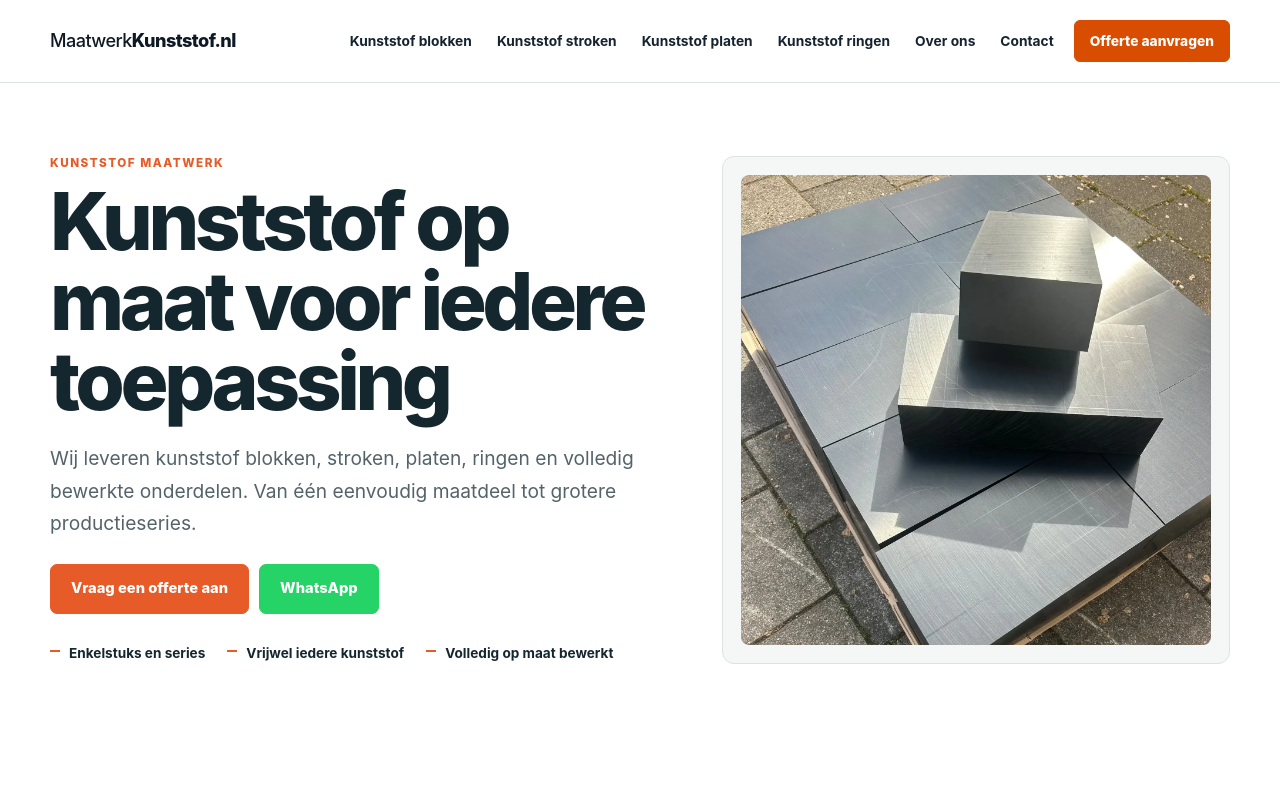
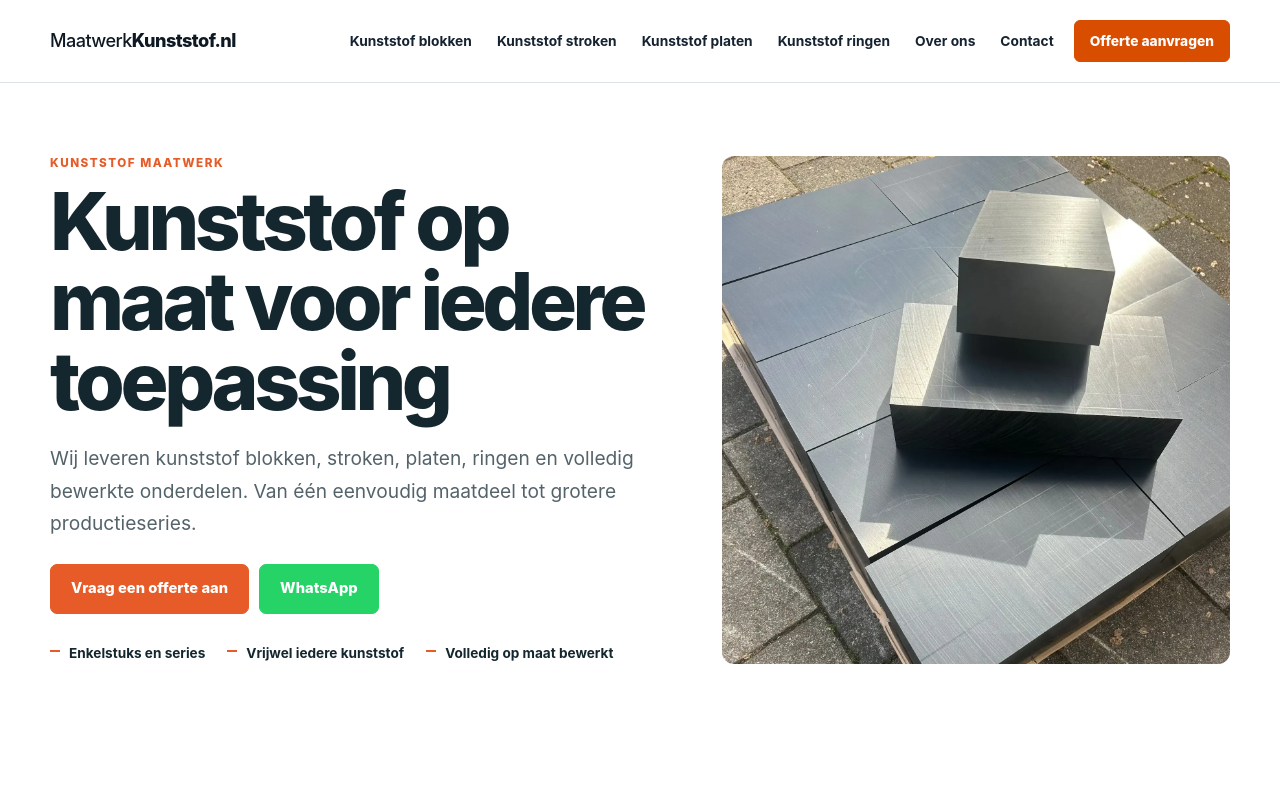
Before and after one commit to website-voorbeelden/maatwerkkunststof, an Eleventy site: page src/index.njk in a window 1280 px wide. Shown: the top 800 px of the page. Built offline with nearby package versions, Linux system fonts and the light colour scheme; Eleventy itself is replaced by a stand-in of ours; files that its build step writes are made by us from their sources.

Commit message:
Enhance image styles for square layout
Add styles for images to fill containers without gray borders.

```diff
--- a/src/index.njk
+++ b/src/index.njk
@@ -839,6 +839,30 @@ bodyClass: "mkh-home"
       padding: 30px;
     }
   }
+/* Afbeeldingen volledig vierkant vullen zonder grijze rand */
+
+.mkh-hero-image,
+.mkh-product-image,
+.mkh-square-image,
+.mkh-example-card figure {
+  overflow: hidden;
+  padding: 0;
+  border: 0;
+  border-radius: var(--mkh-radius);
+  background: transparent;
+}
+
+.mkh-hero-image img,
+.mkh-product-image img,
+.mkh-square-image img,
+.mkh-example-card img {
+  width: 100%;
+  height: 100%;
+  border-radius: 0;
+  object-fit: cover;
+  object-position: center;
+  transform: scale(1.02);
+}
 </style>
 
 <section class="mkh-hero" aria-labelledby="mkh-hero-title">
```
